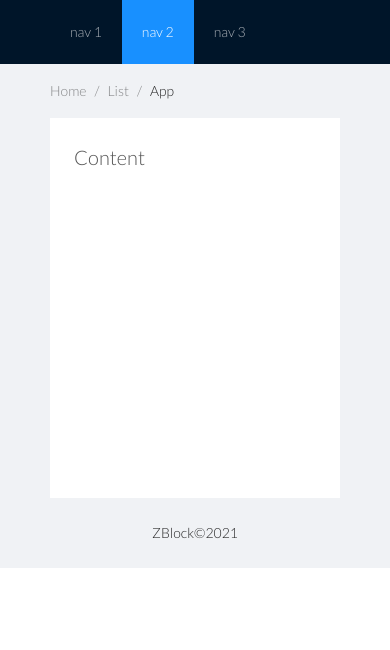
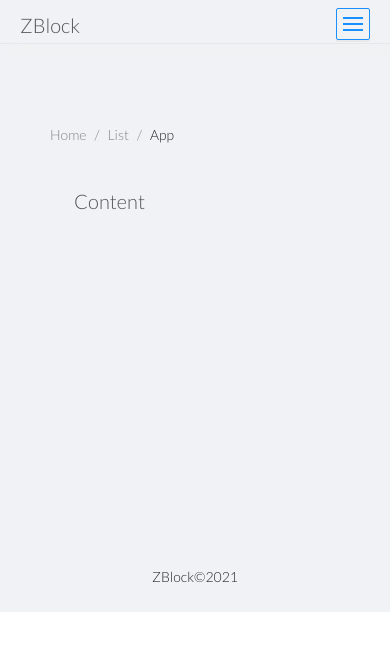
Before and after one commit to ZBlock-Foundation/zblock-web, a React (Create React App) app: page /app in a window 390 px wide. Shown: the top 650 px of the page. Built offline with nearby package versions, Linux system fonts and the light colour scheme.

Commit message:
App nav changes

```diff
--- a/src/components/app/AppHeader.js
+++ b/src/components/app/AppHeader.js
@@ -1,20 +1,70 @@
 import React from "react";
+import { Link } from "react-router-dom";
 
 // UI Components
-import { Layout, Menu } from "antd";
-
-const { Header } = Layout;
+import { Menu, Drawer, Button } from "antd";
+const SubMenu = Menu.SubMenu;
+const MenuItemGroup = Menu.ItemGroup;
 
 const AppHeader = () => {
   return (
-    <Header style={{ position: "fixed", zIndex: 1, width: "100%" }}>
-      <div className="logo" />
-      <Menu theme="dark" mode="horizontal" defaultSelectedKeys={["2"]}>
-        <Menu.Item key="1">nav 1</Menu.Item>
-        <Menu.Item key="2">nav 2</Menu.Item>
-        <Menu.Item key="3">nav 3</Menu.Item>
-      </Menu>
-    </Header>
+    <nav className="menuBar">
+      <div className="logo">
+        <a href="">ZBlock</a>
+      </div>
+      <div className="menuCon">
+        <div className="leftMenu">
+          <Menu mode="horizontal">
+            <Menu.Item key="mail">
+              <Link to="/app">Home</Link>
+            </Menu.Item>
+
+            <Menu.Item key="community">
+              <a href="">Communities</a>
+            </Menu.Item>
+          </Menu>
+        </div>
+        <div className="rightMenu">
+          <Menu mode="horizontal">
+            <Menu.Item key="mail">
+              <a href="">Connect Metamask</a>
+            </Menu.Item>
+          </Menu>
+        </div>
+        <Button className="barsMenu" type="primary">
+          <span className="barsBtn"></span>
+        </Button>
+
+        <Drawer title="Basic Drawer" placement="right">
+          <Menu mode="horizontal">
+            <Menu.Item key="mail">
+              <a href="">Home</a>
+            </Menu.Item>
+            <SubMenu title={<span>Blogs</span>}>
+              <MenuItemGroup title="Item 1">
+                <Menu.Item key="setting:1">Option 1</Menu.Item>
+                <Menu.Item key="setting:2">Option 2</Menu.Item>
+              </MenuItemGroup>
+              <MenuItemGroup title="Item 2">
+                <Menu.Item key="setting:3">Option 3</Menu.Item>
+                <Menu.Item key="setting:4">Option 4</Menu.Item>
+              </MenuItemGroup>
+            </SubMenu>
+            <Menu.Item key="alipay">
+              <a href="">Contact Us</a>
+            </Menu.Item>
+          </Menu>
+          <Menu mode="horizontal">
+            <Menu.Item key="mail">
+              <a href="">Signin</a>
+            </Menu.Item>
+            <Menu.Item key="app">
+              <a href="">Signup</a>
+            </Menu.Item>
+          </Menu>
+        </Drawer>
+      </div>
+    </nav>
   );
 };
 
--- a/src/components/app/css/Styles.css
+++ b/src/components/app/css/Styles.css
@@ -1,10 +1,129 @@
-#components-layout-demo-fixed .logo {
-  width: 120px;
-  height: 31px;
-  background: rgba(255, 255, 255, 0.2);
-  margin: 16px 24px 16px 0;
+@import "~antd/dist/antd.css";
+
+.menuBar {
+  padding: 0 20px;
+  border-bottom: solid 1px #e8e8e8;
+  overflow: auto;
+  box-shadow: 0 0 30px #f3f1f1;
+}
+
+.logo {
+  width: 150px;
   float: left;
 }
-.site-layout .site-layout-background {
-  background: #fff;
+
+.logo a {
+  display: inline-block;
+  font-size: 20px;
+  padding: 19px 20px;
+  text-transform: capitalize;
 }
+
+.menuCon {
+  width: calc(100% - 150px);
+  float: left;
+}
+
+.menuCon .ant-menu-item {
+  padding: 0px 5px;
+}
+
+.menuCon .ant-menu-submenu-title {
+  padding: 10px 20px;
+}
+
+.menuCon .ant-menu-item a,
+.menuCon .ant-menu-submenu-title a {
+  padding: 10px 15px;
+}
+
+.menuCon .ant-menu-horizontal {
+  border-bottom: none;
+}
+
+.menuCon .leftMenu {
+  float: left;
+}
+
+.menuCon .rightMenu {
+  float: right;
+}
+
+.barsMenu {
+  float: right;
+  height: 32px;
+  padding: 6px;
+  margin-top: 8px;
+  display: none;
+  background: none;
+}
+
+.barsBtn {
+  display: block;
+  width: 20px;
+  height: 2px;
+  background: #1890ff;
+  position: relative;
+}
+
+.barsBtn:after,
+.barsBtn:before {
+  content: attr(x);
+  width: 20px;
+  position: absolute;
+  top: -6px;
+  left: 0;
+  height: 2px;
+  background: #1890ff;
+}
+
+.barsBtn:after {
+  top: auto;
+  bottom: -6px;
+}
+
+.ant-drawer-body {
+  padding: 0;
+}
+
+.barsMenu > span {
+  display: block;
+}
+
+.ant-drawer-body .ant-menu-horizontal > .ant-menu-item,
+.ant-drawer-body .ant-menu-horizontal > .ant-menu-submenu {
+  display: inline-block;
+  width: 100%;
+}
+
+.ant-drawer-body .ant-menu-horizontal {
+  border-bottom: none;
+}
+
+.ant-drawer-body .ant-menu-horizontal > .ant-menu-item:hover {
+  border-bottom-color: transparent;
+}
+
+@media (max-width: 767px) {
+  .barsMenu {
+    display: inline-block;
+  }
+
+  .leftMenu,
+  .rightMenu {
+    display: none;
+  }
+
+  .logo a {
+    margin-left: -20px;
+  }
+
+  .menuCon .ant-menu-item,
+  .menuCon .ant-menu-submenu-title {
+    padding: 1px 20px;
+  }
+
+  .logo a {
+    padding: 10px 20px;
+  }
+}
```
